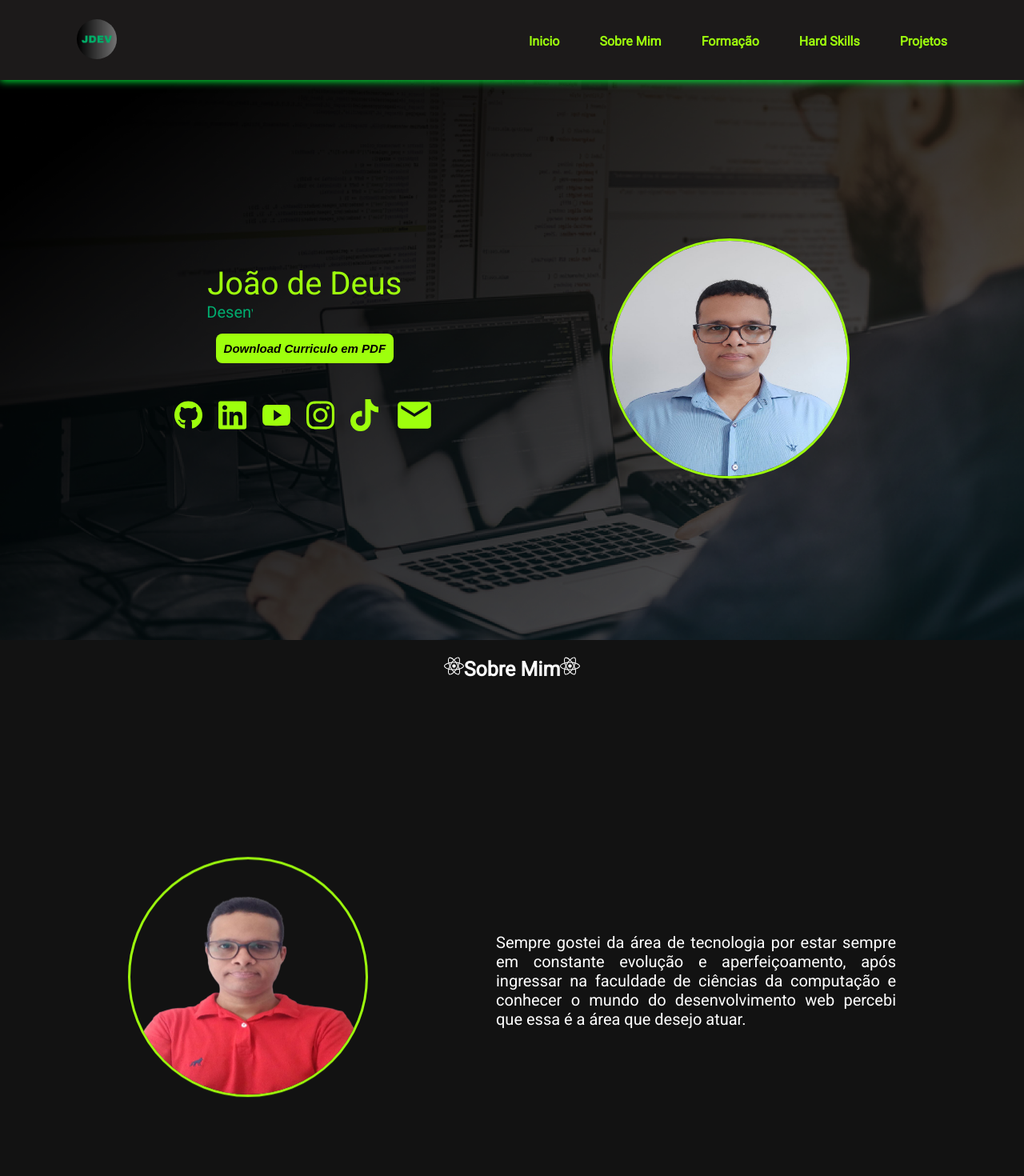
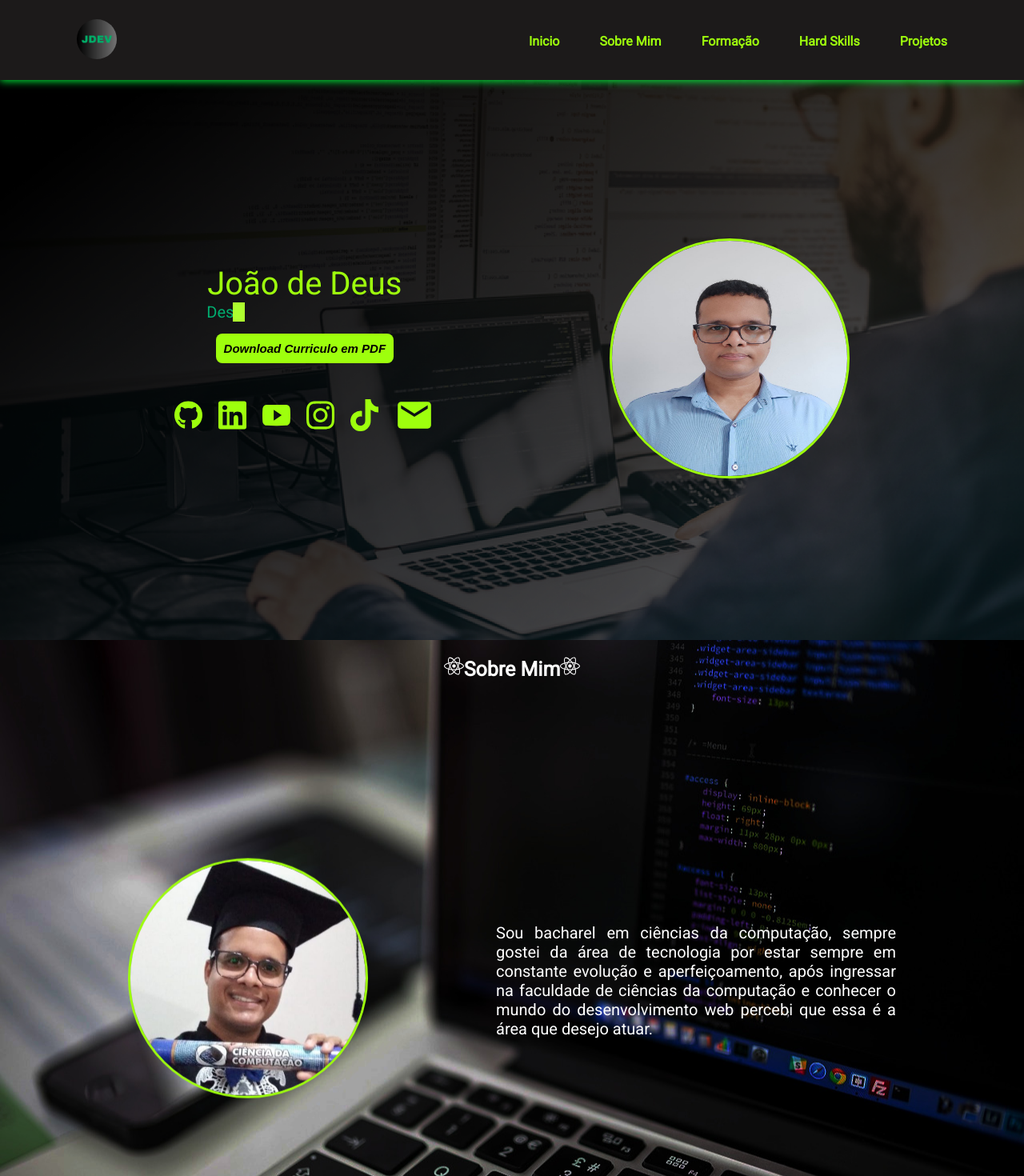
Before and after one commit to joaodedeusrsfilho/meu-portfolio, a React (Vite) app: page / in a window 1280 px wide. Shown: the top 1470 px of the page at 80% size. Built offline with nearby package versions, Linux system fonts and the light colour scheme.

Commit message:
add file

```diff
--- a/src/App.jsx
+++ b/src/App.jsx
@@ -22,7 +22,7 @@ function App() {
       <Header />
       <Section1 />
       <SobreMim />
-      <FormacaoAcademica />
+
       <HardSkill />
       <Projetos />
       <Contato/>
--- a/src/Componentes/Section1/style.css
+++ b/src/Componentes/Section1/style.css
@@ -13,7 +13,7 @@
 }
 
 .container {
-    background-image: url('../../../public/imagens/programador.png');
+    background-image: url('../../../public/imagens/background/programador.png');
     background-position: center;
     background-size: cover;
     display: flex;
--- a/src/Componentes/SobreMim/index.jsx
+++ b/src/Componentes/SobreMim/index.jsx
@@ -14,9 +14,9 @@ const SectionSobreMim = () => {
 
                 <div className="sobreMimDescricao">
 
-                    <img src="./imagens/perfilLinkedin.png" alt="foto_perfil_github" />
+                    <img src="./imagens/formatura.jpg" alt="imagemFormado" />
 
-                    <p className='paragrafo'>Sempre gostei da área de tecnologia por estar sempre em constante evolução e aperfeiçoamento, após ingressar na faculdade de ciências da computação e conhecer o mundo do desenvolvimento web percebi que essa é a área que desejo atuar.
+                    <p className='paragrafo'>Sou bacharel em ciências da computação, sempre gostei da área de tecnologia por estar sempre em constante evolução e aperfeiçoamento, após ingressar na faculdade de ciências da computação e conhecer o mundo do desenvolvimento web percebi que essa é a área que desejo atuar.
                     </p>
                 </div>
 
--- a/src/Componentes/SobreMim/style.css
+++ b/src/Componentes/SobreMim/style.css
@@ -8,6 +8,10 @@
     flex-direction: column;
     align-items: center;
     background-color: var(--corDeFundoSobreMim);
+    background-image: url('../../../public/imagens/background/sobremim.jpg');
+    background-position: center;
+    background-size: cover;
+
 
 }
 
@@ -43,6 +47,8 @@
     text-align: justify;
     width: 500px;
 
+
+
 }
 
 
```
Also changed, not shown: public/imagens/background/programador.png (renamed from public/imagens/programador.png), public/imagens/background/sobremim.jpg (added).
